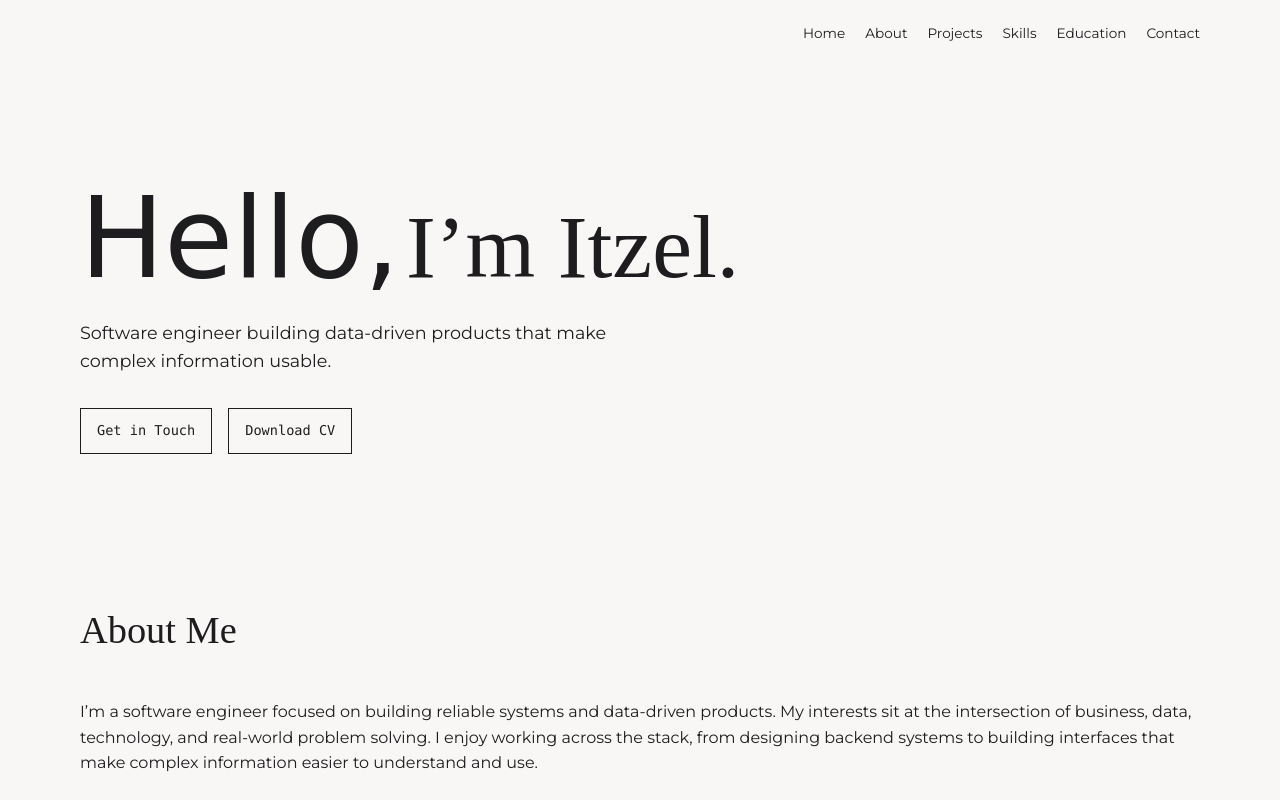
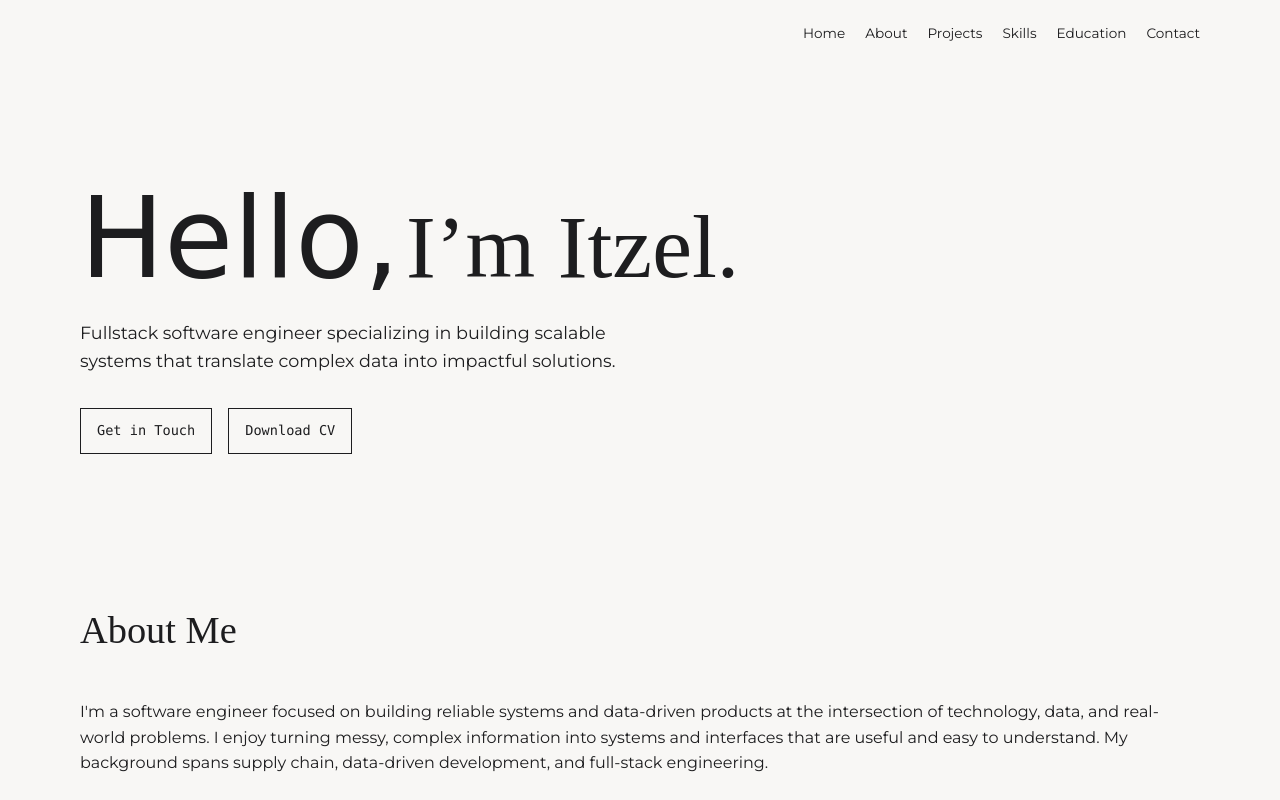
Before and after one commit to salazaritzel/portfolio, a website: page index.html in a window 1280 px wide. Shown: the top 800 px of the page. Drawn offline with Linux system fonts and the light colour scheme; a web font is replaced by a local one.

Commit message:
chore: update about me

```diff
--- a/index.html
+++ b/index.html
@@ -475,7 +475,7 @@
       <div>
         <div class="hero-title"><span class="hero-script">Hello,</span><h1 id="hero-title">I’m Itzel.</h1></div>
         <!-- <p class="hero-subheading">Full Stack Software Engineer.</p> -->
-        <p class="hero-body">Software engineer building data-driven products that make complex information usable.</p>
+        <p class="hero-body">Fullstack software engineer specializing in building scalable systems that translate complex data into impactful solutions.</p>
         <div class="hero-actions">
           <a class="button" href="#contact">Get in Touch</a>
           <a class="button" href="Salazar_Itzel_Resume.pdf" download>Download CV</a>
@@ -489,9 +489,9 @@
           <h2 id="about-title">About Me</h2>
         </div>
       </div>
-      <p>I’m a software engineer focused on building reliable systems and data-driven products. My interests sit at the intersection of business,
-        data, technology, and real-world problem solving. I enjoy working across the stack, from designing backend systems to building interfaces
-        that make complex information easier to understand and use.
+      <p>
+        I'm a software engineer focused on building reliable systems and data-driven products at the intersection of technology, data, and real-world problems.
+        I enjoy turning messy, complex information into systems and interfaces that are useful and easy to understand. My background spans supply chain, data-driven development, and full-stack engineering.
       </p>
     </section>
 
```
